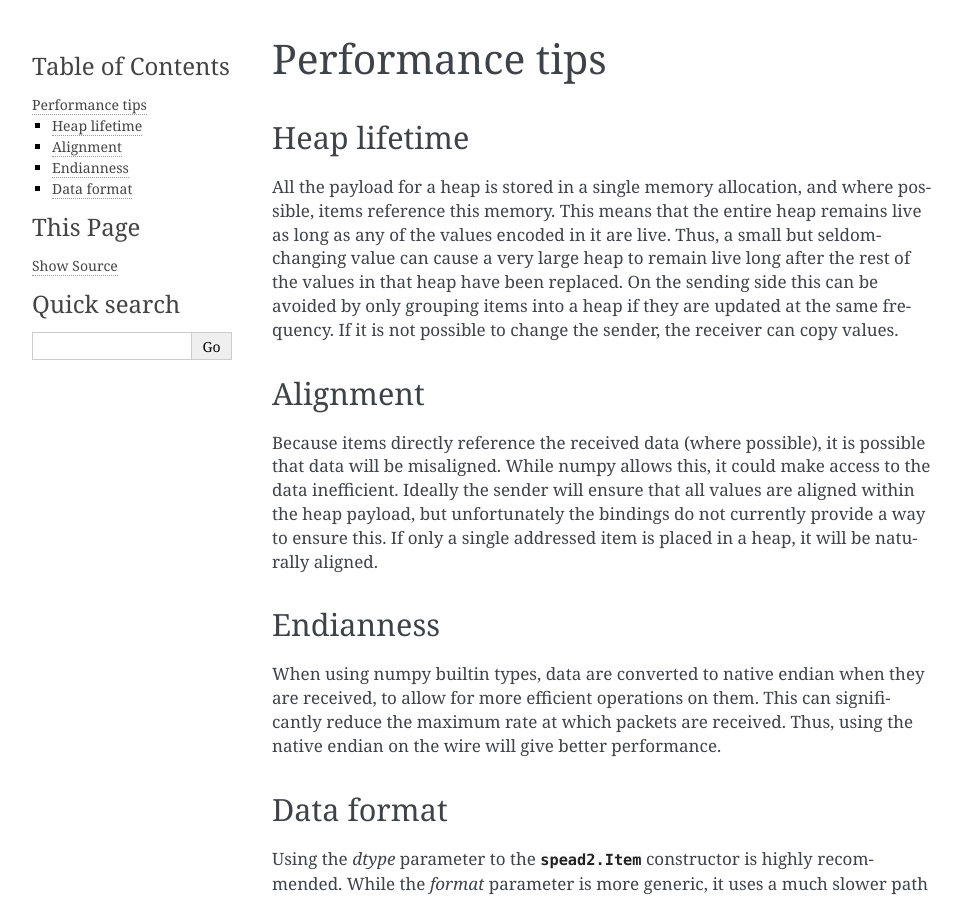
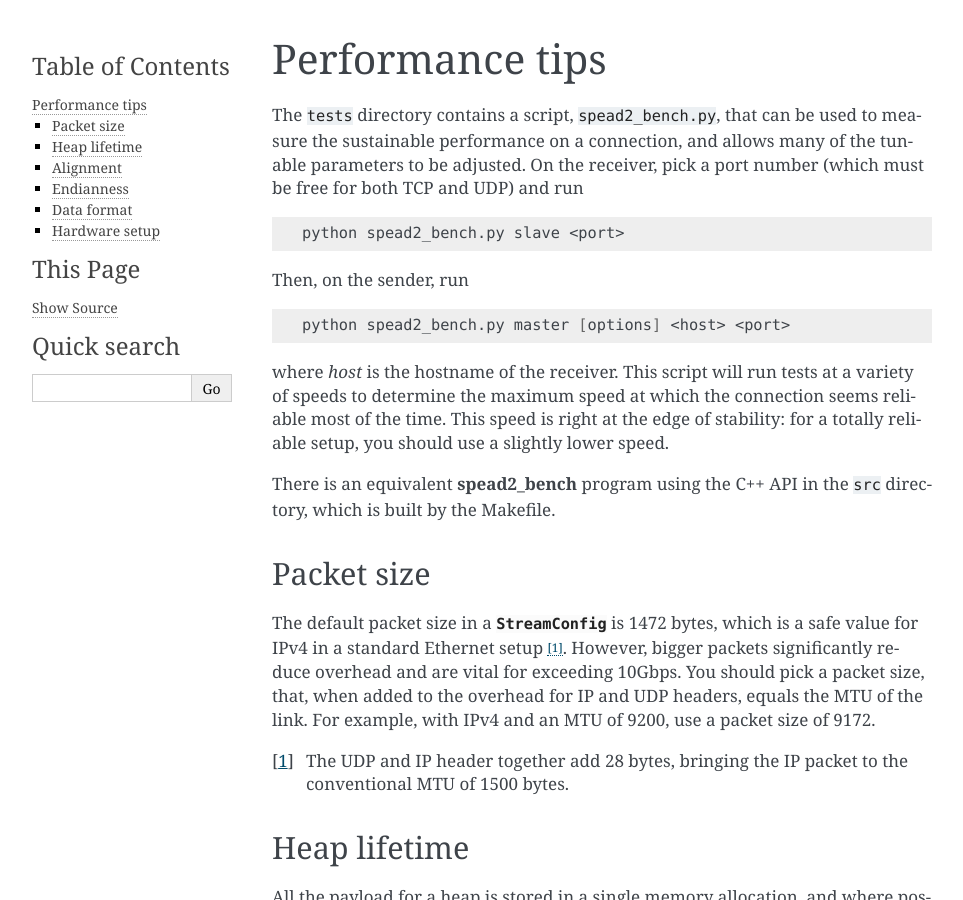
Before and after one commit to ska-sa/spead2, a Sphinx documentation site: the page built from doc/perf.rst, in a window 1280 px wide and 900 px high. Shown: the whole window, without its empty margins (148-1111 px from the left). Built offline with Sphinx 7.4.7, drawn with Linux system fonts in a browser that asks for light colours; some of the changed text lies outside the part shown.

Commit message:
Document spead2_bench, and other performance tips

```diff
--- a/doc/perf.rst
+++ b/doc/perf.rst
@@ -1,5 +1,39 @@
 Performance tips
 ================
+The :file:`tests` directory contains a script, :file:`spead2_bench.py`, that
+can be used to measure the sustainable performance on a connection, and allows
+many of the tunable parameters to be adjusted. On the receiver, pick a port
+number (which must be free for both TCP and UDP) and run
+
+.. code-block:: sh
+
+   python spead2_bench.py slave <port>
+
+Then, on the sender, run
+
+.. code-block:: sh
+
+   python spead2_bench.py master [options] <host> <port>
+
+where *host* is the hostname of the receiver. This script will run tests at a
+variety of speeds to determine the maximum speed at which the connection seems
+reliable most of the time. This speed is right at the edge of stability: for a
+totally reliable setup, you should use a slightly lower speed.
+
+There is an equivalent :program:`spead2_bench` program using the C++ API in the
+:file:`src` directory, which is built by the Makefile.
+
+Packet size
+-----------
+The default packet size in a :py:class:`~spead2.send.StreamConfig` is 1472
+bytes, which is a safe value for IPv4 in a standard Ethernet setup [#]_.
+However, bigger packets significantly reduce overhead and are vital for
+exceeding 10Gbps. You should pick a packet size, that, when added to the
+overhead for IP and UDP headers, equals the MTU of the link. For example, with
+IPv4 and an MTU of 9200, use a packet size of 9172.
+
+.. [#] The UDP and IP header together add 28 bytes, bringing the IP packet to
+   the conventional MTU of 1500 bytes.
 
 Heap lifetime
 -------------
@@ -37,3 +71,12 @@ equivalent `dtype` and use the fast path, but relying on this is not
 recommended. The `dtype` approach is also the only way to transmit in
 little-endian, which will be faster when the host is little-endian (such as
 x86).
+
+Hardware setup
+--------------
+Many systems are configured to drop to a lower-power state when idle, using
+frequency scaling, C-states and so on. It can take hundreds of microseconds to
+return to full performance, which can translate into megabytes of data on a
+high-speed incoming stream. If a high-speed stream is expected, one should
+disable these features or otherwise bring the system up to full performance
+before the stream starts flowing.
```
